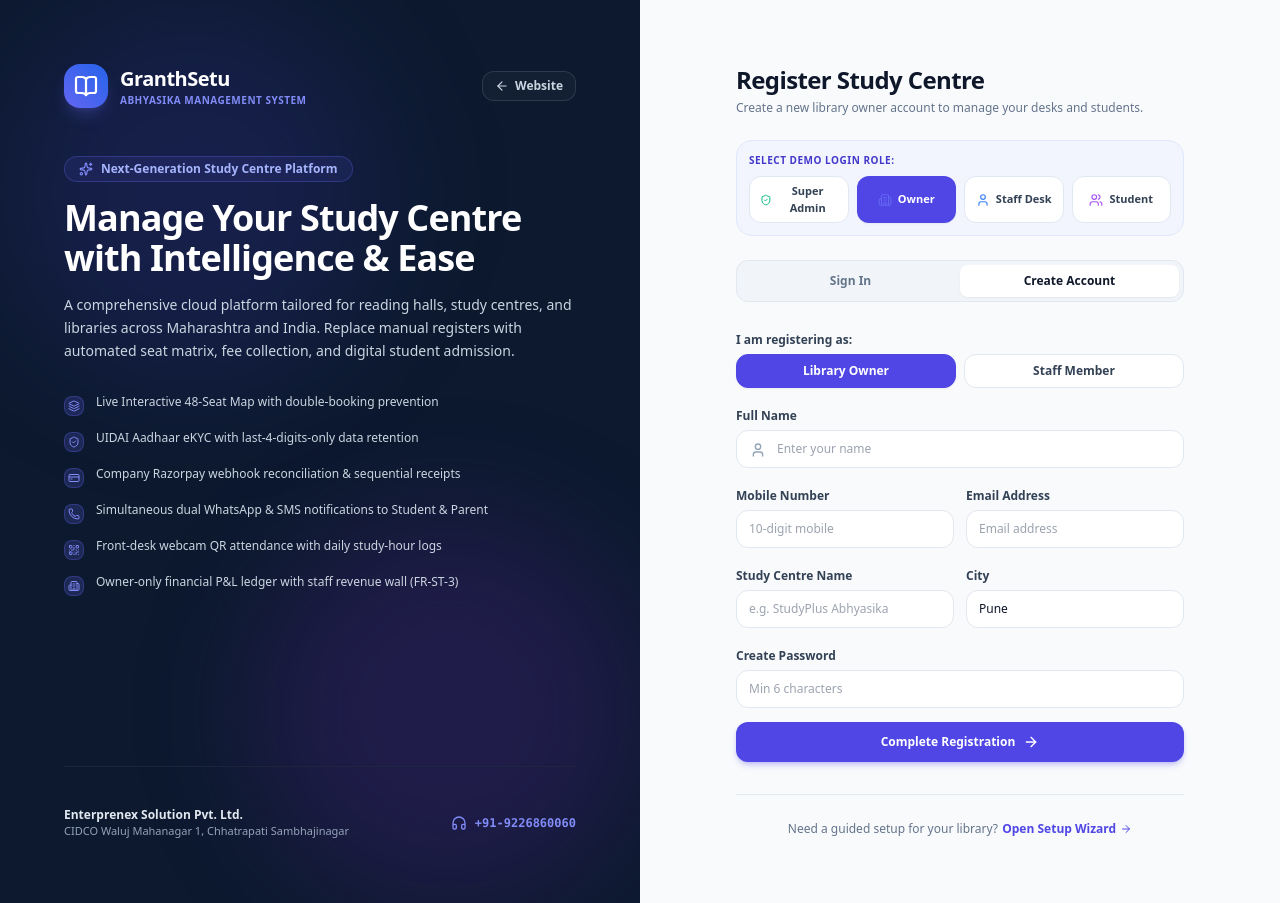
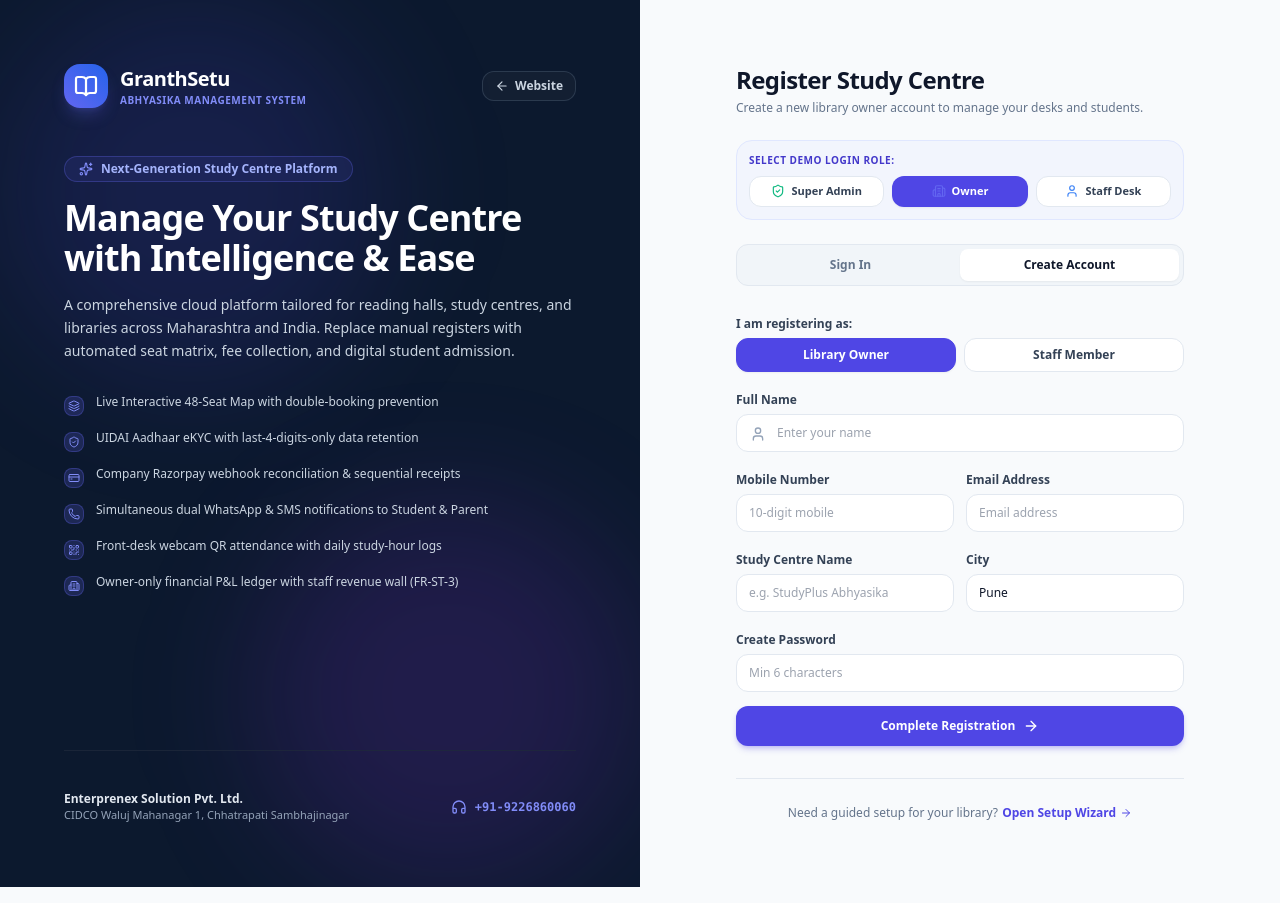
Before and after one commit to enxproductofficial-bit/Study-Plus-Manager, a Next.js app: page / in a window 1280 px wide. Both pictures are taken after a click on the button "Claim 14-Day Free Trial". Built offline with nearby package versions, Linux system fonts and the light colour scheme.

Commit message:
feat(auth): remove student account role, demo login button, and portal links overall

```diff
--- a/src/app/api/auth/signup/route.ts
+++ b/src/app/api/auth/signup/route.ts
@@ -140,7 +140,7 @@ export async function POST(request: Request) {
     }
 
     // 4. Create User Record
-    const userRole = role === "OWNER" ? UserRole.OWNER : role === "STAFF" ? UserRole.STAFF : UserRole.STUDENT;
+    const userRole = role === "OWNER" ? UserRole.OWNER : UserRole.STAFF;
 
     const newUser = await prisma.user.create({
       data: {
--- a/src/app/page.tsx
+++ b/src/app/page.tsx
@@ -104,8 +104,6 @@ export default function Home() {
           }
           if (user.role === "SUPER_ADMIN") {
             window.location.href = "/super-admin";
-          } else if (user.role === "STUDENT") {
-            window.location.href = "/student";
           } else {
             setViewMode("app");
           }
--- a/src/components/auth/AuthPage.tsx
+++ b/src/components/auth/AuthPage.tsx
@@ -31,7 +31,7 @@ export interface AuthUser {
   name: string;
   mobile: string;
   email?: string | null;
-  role: "SUPER_ADMIN" | "OWNER" | "STAFF" | "STUDENT";
+  role: "SUPER_ADMIN" | "OWNER" | "STAFF";
   branchId?: string | null;
   branchName?: string;
   branchCode?: string;
@@ -59,7 +59,7 @@ export const AuthPage: React.FC<AuthPageProps> = ({
   const [loginPassword, setLoginPassword] = useState("admin123");
 
   // Signup Form State
-  const [signupRole, setSignupRole] = useState<"OWNER" | "STAFF" | "STUDENT">("OWNER");
+  const [signupRole, setSignupRole] = useState<"OWNER" | "STAFF">("OWNER");
   const [signupName, setSignupName] = useState("");
   const [signupMobile, setSignupMobile] = useState("");
   const [signupEmail, setSignupEmail] = useState("");
@@ -74,7 +74,7 @@ export const AuthPage: React.FC<AuthPageProps> = ({
   const [forgotSent, setForgotSent] = useState(false);
 
   // Quick Demo Logins
-  const handleDemoSelect = (role: "SUPER_ADMIN" | "OWNER" | "STAFF" | "STUDENT") => {
+  const handleDemoSelect = (role: "SUPER_ADMIN" | "OWNER" | "STAFF") => {
     setError(null);
     if (role === "SUPER_ADMIN") {
       setLoginIdentifier("9226860060");
@@ -85,9 +85,6 @@ export const AuthPage: React.FC<AuthPageProps> = ({
     } else if (role === "STAFF") {
       setLoginIdentifier("9876543211");
       setLoginPassword("staff123");
-    } else {
-      setLoginIdentifier("9226860060");
-      setLoginPassword("student123");
     }
   };
 
@@ -274,7 +271,7 @@ export const AuthPage: React.FC<AuthPageProps> = ({
             <span className="text-[10px] font-bold uppercase tracking-wider text-indigo-700 block mb-2">
               Select Demo Login Role:
             </span>
-            <div className="grid grid-cols-2 sm:grid-cols-4 gap-2">
+            <div className="grid grid-cols-1 sm:grid-cols-3 gap-2">
               <button
                 type="button"
                 onClick={() => handleDemoSelect("SUPER_ADMIN")}
@@ -312,19 +309,6 @@ export const AuthPage: React.FC<AuthPageProps> = ({
               >
                 <User className="h-3.5 w-3.5 text-blue-500" />
                 Staff Desk
-              </button>
-
-              <button
-                type="button"
-                onClick={() => handleDemoSelect("STUDENT")}
-                className={`rounded-xl px-2.5 py-1.5 text-[11px] font-bold transition flex items-center justify-center gap-1.5 ${
-                  loginPassword === "student123"
-                    ? "bg-purple-600 text-white shadow-sm"
-                    : "bg-white text-slate-700 border border-slate-200 hover:bg-slate-100"
-                }`}
-              >
-                <Users className="h-3.5 w-3.5 text-purple-500" />
-                Student
               </button>
             </div>
           </div>
--- a/src/components/landing/LandingPage.tsx
+++ b/src/components/landing/LandingPage.tsx
@@ -60,7 +60,7 @@ export const LandingPage: React.FC<LandingPageProps> = ({
 
   // Interactive Seat Map Demo State
   const [selectedShift, setSelectedShift] = useState<string>("Morning");
-  const [previewTab, setPreviewTab] = useState<"owner" | "staff" | "student">("owner");
+  const [previewTab, setPreviewTab] = useState<"owner" | "staff">("owner");
   const [mobileMenuOpen, setMobileMenuOpen] = useState(false);
   const [activeFaq, setActiveFaq] = useState<number | null>(0);
   const [langMenuOpen, setLangMenuOpen] = useState(false);
@@ -293,13 +293,6 @@ export const LandingPage: React.FC<LandingPageProps> = ({
                     {t("portal_staff")}
                   </Link>
                   <Link
-                    href="/student"
-                    className="inline-flex items-center gap-1.5 rounded-xl border border-slate-700 bg-slate-900/60 px-3 py-1.5 text-[11px] font-bold text-slate-300 hover:bg-slate-800 transition"
-                  >
-                    <Users className="h-3.5 w-3.5 text-slate-400" />
-                    {t("portal_student")}
-                  </Link>
-                  <Link
                     href="/super-admin"
                     className="inline-flex items-center gap-1.5 rounded-xl border border-blue-600/30 bg-blue-950/20 px-3 py-1.5 text-[11px] font-bold text-blue-400 hover:bg-blue-900/30 transition"
                   >
@@ -983,16 +976,6 @@ export const LandingPage: React.FC<LandingPageProps> = ({
               >
                 🧑‍💼 Staff Operations
               </button>
-              <button
-                onClick={() => setPreviewTab("student")}
-                className={`rounded-xl px-5 py-2.5 text-xs font-bold transition-all ${
-                  previewTab === "student"
-                    ? "bg-blue-600 text-white font-black shadow-md"
-                    : "text-slate-400 hover:text-white"
-                }`}
-              >
-                🎓 Student Self-Portal
-              </button>
             </div>
           </div>
 
@@ -1062,38 +1045,6 @@ export const LandingPage: React.FC<LandingPageProps> = ({
                     <Armchair className="h-6 w-6 text-sky-400 mb-2" />
                     <h4 className="text-sm font-bold text-white">Instant Seat Allotment</h4>
                     <p className="text-xs text-slate-400 mt-1">Assign vacant seats or transfer shifts without seeing centre-level financial P&L.</p>
-                  </div>
-                </div>
-              </div>
-            )}
-
-            {previewTab === "student" && (
-              <div className="space-y-6">
-                <div className="flex flex-wrap items-center justify-between gap-4 border-b border-slate-800 pb-4">
-                  <div>
-                    <h3 className="text-lg font-bold text-white">Student Self-Service Portal</h3>
-                    <p className="text-xs text-slate-400">Students log in via mobile OTP to view their allocated desk, attendance logs, and pay dues.</p>
-                  </div>
-                  <span className="rounded-full bg-blue-500/20 text-blue-300 border border-blue-500/30 px-3 py-1 text-xs font-bold">
-                    Student Member Role
-                  </span>
-                </div>
-
-                <div className="grid grid-cols-1 sm:grid-cols-3 gap-4">
-                  <div className="rounded-2xl border border-slate-800 bg-slate-950 p-4 text-left">
-                    <Armchair className="h-6 w-6 text-blue-400 mb-2" />
-                    <h4 className="text-sm font-bold text-white">Desk S-12 (Morning)</h4>
-                    <p className="text-xs text-slate-400 mt-1">View allocated desk, shift hours (06:00 - 14:00), locker status, and renewal validity.</p>
-                  </div>
-                  <div className="rounded-2xl border border-slate-800 bg-slate-950 p-4 text-left">
-                    <Clock className="h-6 w-6 text-indigo-400 mb-2" />
-                    <h4 className="text-sm font-bold text-white">Study Hours Tracker</h4>
-                    <p className="text-xs text-slate-400 mt-1">Track monthly sitting hours (142 hrs logged this month) to boost competitive study focus.</p>
-                  </div>
-                  <div className="rounded-2xl border border-slate-800 bg-slate-950 p-4 text-left">
-                    <FileText className="h-6 w-6 text-amber-400 mb-2" />
-                    <h4 className="text-sm font-bold text-white">Fee Receipts & Pay UPI</h4>
-                    <p className="text-xs text-slate-400 mt-1">One-click online renewal via Razorpay UPI and instant download of GST fee receipts.</p>
                   </div>
                 </div>
               </div>
--- a/src/components/layout/Header.tsx
+++ b/src/components/layout/Header.tsx
@@ -17,7 +17,7 @@ import { useTranslation, LANGUAGE_OPTIONS, SupportedLanguage } from "@/lib/i18n"
 interface HeaderProps {
   currentBranch: string;
   onBranchChange: (branch: string) => void;
-  userRole: "SUPER_ADMIN" | "OWNER" | "STAFF" | "STUDENT";
+  userRole: "SUPER_ADMIN" | "OWNER" | "STAFF";
   userName: string;
   onToggleRole?: () => void;
   onLogout?: () => void;
--- a/src/components/layout/Sidebar.tsx
+++ b/src/components/layout/Sidebar.tsx
@@ -50,7 +50,7 @@ export type NavTab =
 interface SidebarProps {
   currentTab: NavTab;
   onTabChange: (tab: NavTab) => void;
-  userRole: "SUPER_ADMIN" | "OWNER" | "STAFF" | "STUDENT";
+  userRole: "SUPER_ADMIN" | "OWNER" | "STAFF";
 }
 
 export const Sidebar: React.FC<SidebarProps> = ({
@@ -102,17 +102,6 @@ export const Sidebar: React.FC<SidebarProps> = ({
           { id: "enquiries" as NavTab, label: "Front-Desk Enquiries", icon: Users2 },
           { id: "notices" as NavTab, label: "Student Alerts", icon: Bell },
           { id: "reports" as NavTab, label: "Daily Counter Logs", icon: FileText },
-        ];
-
-      case "STUDENT":
-        return [
-          { id: "dashboard" as NavTab, label: "My Dashboard", icon: LayoutDashboard },
-          { id: "profile" as NavTab, label: "My Profile", icon: User },
-          { id: "seats" as NavTab, label: "My Allotted Seat", icon: Armchair },
-          { id: "attendance" as NavTab, label: "My Attendance", icon: QrCode },
-          { id: "fees" as NavTab, label: "Fee History & Pay", icon: IndianRupee },
-          { id: "receipts" as NavTab, label: "Download Receipts", icon: Receipt },
-          { id: "notices" as NavTab, label: "Notices & Announcements", icon: Bell },
         ];
 
       default:
```
Also changed, not shown: src/app/error.tsx (line endings or trailing spaces), src/app/global-error.tsx (line endings or trailing spaces).
